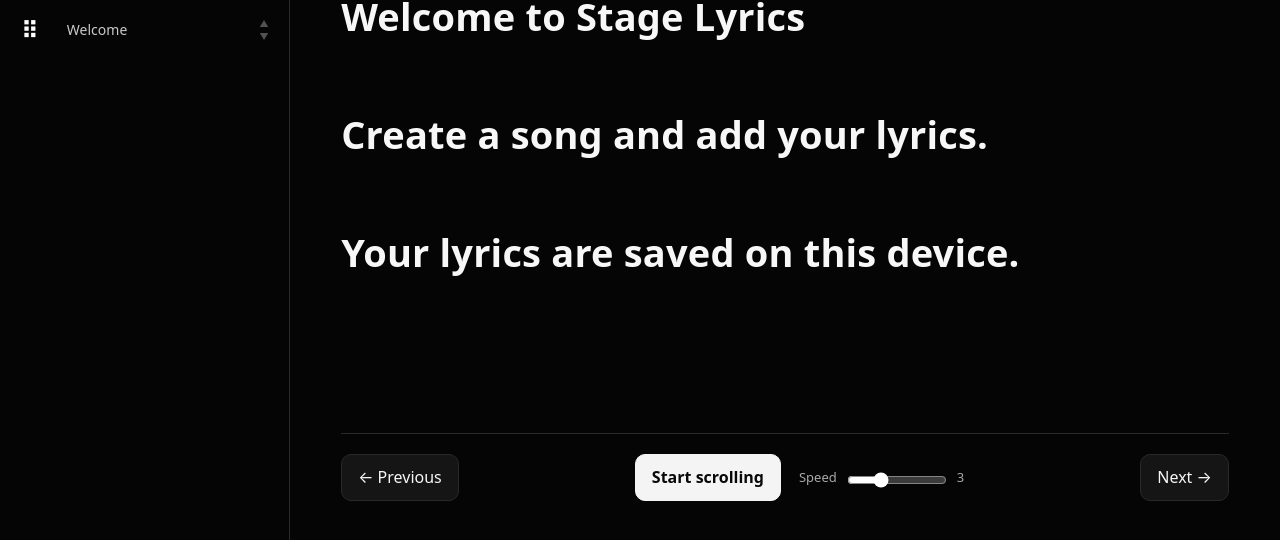
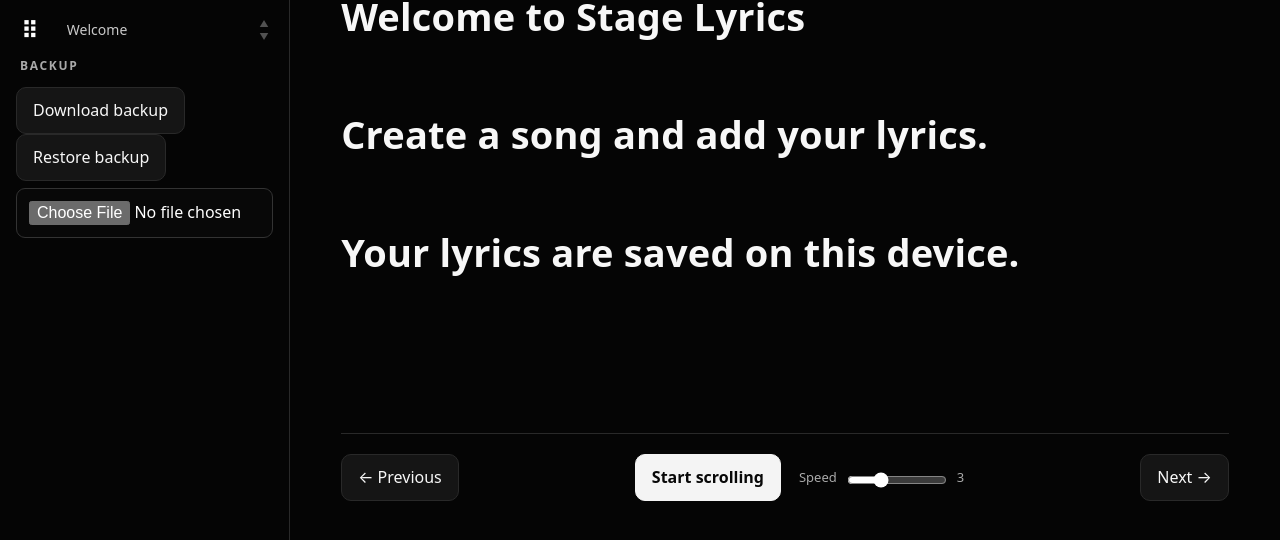
Before and after one commit to mo0nd0g/stage-lyrics, a plain HTML site: page index.html in a window 1280 px wide. Shown: the part 246-786 px from the top of the page. Drawn offline with Linux system fonts and the light colour scheme.

Commit message:
Add backup controls to Stage Lyrics

```diff
--- a/index.html
+++ b/index.html
@@ -14,6 +14,12 @@
   <div id="setlists" class="setlists"></div>
   <div class="section-head songs-head"><h2>Songs</h2><button id="addSong" class="round" aria-label="Add song">+</button></div>
   <div id="songs" class="songs"></div>
+  <div class="backup-tools">
+    <div class="section-head"><h2>Backup</h2></div>
+    <button id="exportBackup" class="control backup-button" type="button">Download backup</button>
+    <button id="importBackup" class="control backup-button" type="button">Restore backup</button>
+    <input id="backupFile" type="file" accept="application/json,.json" hidden>
+  </div>
 </aside>
 <section class="workspace">
   <div class="song-toolbar"><div><div class="eyebrow" id="currentSetlistName">MY SETLIST</div><h1 id="songTitle">Welcome to Stage Lyrics</h1></div><div class="song-actions"><button id="editSong" class="quiet">Edit</button><button id="deleteSong" class="quiet danger">Delete</button></div></div>
```
